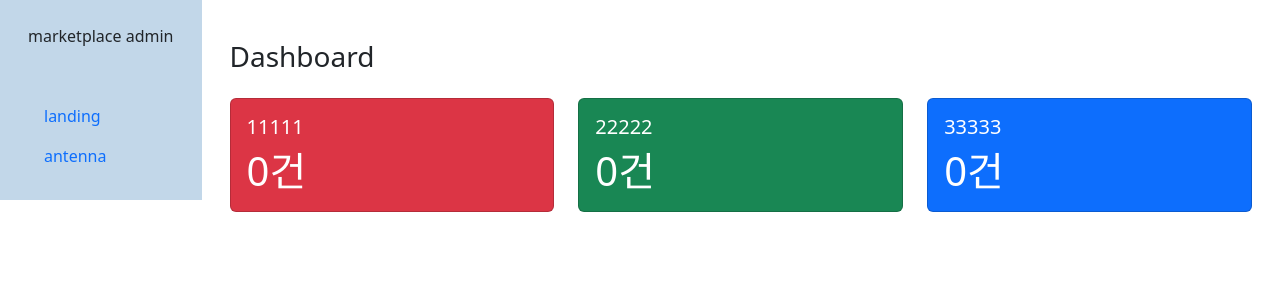
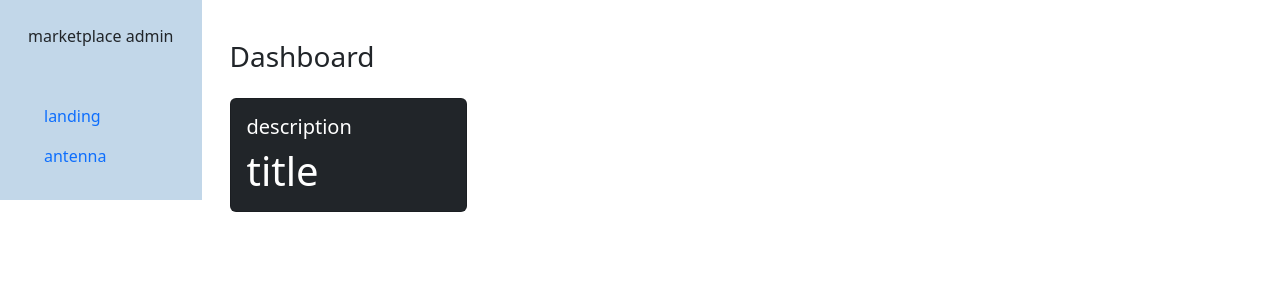
Before and after one commit to moto6/hamster, a React (Vite) app in the folder hamster-front/: page / in a window 1280 px wide. Shown: the top 300 px of the page. Built offline with nearby package versions, Linux system fonts and the light colour scheme; no server answers.

Commit message:
feat : card feature dev

```diff
--- /dev/null
+++ b/hamster-front/src/hooks/useLandingCards.ts
@@ -0,0 +1,19 @@
+export interface LandingCard {
+    targetPath: string,
+    description: string,
+    title: string,
+}
+
+export const fetchLandingCards = async (): Promise<LandingCard[]> => {
+    return [
+        {
+            targetPath: "target-path",
+            description: "description",
+            title: "title",
+        },
+    ];
+
+
+    // const response = await axios.get<DashboardInfo>(`${endpoint}/api/v0/dashboard-info`);
+    // return response.data;
+};
--- a/hamster-front/src/pages/LandingPage.tsx
+++ b/hamster-front/src/pages/LandingPage.tsx
@@ -1,12 +1,19 @@
-import {useEffect, useState} from "react";
+import React, {useEffect, useState} from "react";
 import {fetchLandingInfo, type LandingInfo} from "../hooks/useUserInfo.ts";
+import {Link} from "react-router-dom";
+import {fetchLandingCards, type LandingCard} from "../hooks/useLandingCards.ts";
 
 const LandingPage = (): React.JSX.Element => {
 
     const [data, setData] = useState<LandingInfo>();
+    const [cards, setCardData] = useState<LandingCard[]>([])
     const [loading, setLoading] = useState(true);
     const [error, setError] = useState<Error | null>(null);
 
+    useEffect(() => {
+        fetchLandingCards()
+            .then(setCardData)
+    }, []);
     useEffect(() => {
         fetchLandingInfo()
             .then(setData)
@@ -14,45 +21,45 @@ const LandingPage = (): React.JSX.Element => {
             .finally(() => setLoading(false))
     }, [])
 
+    // const targetPath: string = "target-path"
+    // const description: string = "description"
+    // const title : string = "title"
     return (
         <div className="container mt-4">
             <h3 className="mb-4">Dashboard</h3>
-
             {loading && <p>로딩 중...</p>}
             {error && <p className="text-danger">에러 발생: {error.message}</p>}
             {data && (
 
                 <div className="row">
-                    <div className="col-md-4 mb-3">
-                        <div className="card text-white bg-danger">
-                            <div className="card-body">
-                                <h5 className="card-title">11111</h5>
-                                <p className="card-text display-6">{data.cancelCount}건</p>
-                            </div>
+
+                    {cards.map((card) => (
+                        <div className="col-md-3 mb-3">
+                            <Link to={card.targetPath} className="text-decoration-none">
+                                <div className="card text-white bg-dark">
+                                    <div className="card-body">
+                                        <h5 className="card-title">{card.description}</h5>
+                                        <p className="card-text display-6">{card.title}</p>
+                                    </div>
+                                </div>
+                            </Link>
                         </div>
-                    </div>
-                    <div className="col-md-4 mb-3">
-                        <div className="card text-white bg-success">
-                            <div className="card-body">
-                                <h5 className="card-title">22222</h5>
-                                <p className="card-text display-6">{data.installCount}건</p>
-                            </div>
-                        </div>
-                    </div>
-                    <div className="col-md-4 mb-3">
-                        <div className="card text-white bg-primary">
-                            <div className="card-body">
-                                <h5 className="card-title">33333</h5>
-                                <p className="card-text display-6">{data.onboardingCount}건</p>
-                            </div>
-                        </div>
-                    </div>
-                    <p className="text-white">
-                        API ENDPOINT: {import.meta.env.VITE_API_BASE_URL}
-                    </p>
-                    <p className="text-white">
-                        ENV: {import.meta.env.VITE_ENV}
-                    </p>
+                    ))}
+
+                    {/*<p className="text-white">*/}
+                    {/*    API ENDPOINT: {import.meta.env.VITE_API_BASE_URL}*/}
+                    {/*</p>*/}
+                    {/*<p className="text-white">*/}
+                    {/*    ENV: {import.meta.env.VITE_ENV}*/}
+                    {/*</p>*/}
+
+                    {/*<p className="text-white">*/}
+                    {/*    API ENDPOINT: {import.meta.env.VITE_API_BASE_URL}*/}
+                    {/*</p>*/}
+                    {/*<p className="text-white">*/}
+                    {/*    ENV: {import.meta.env.VITE_ENV}*/}
+                    {/*</p>*/}
+
                 </div>
             )}
         </div>
```
